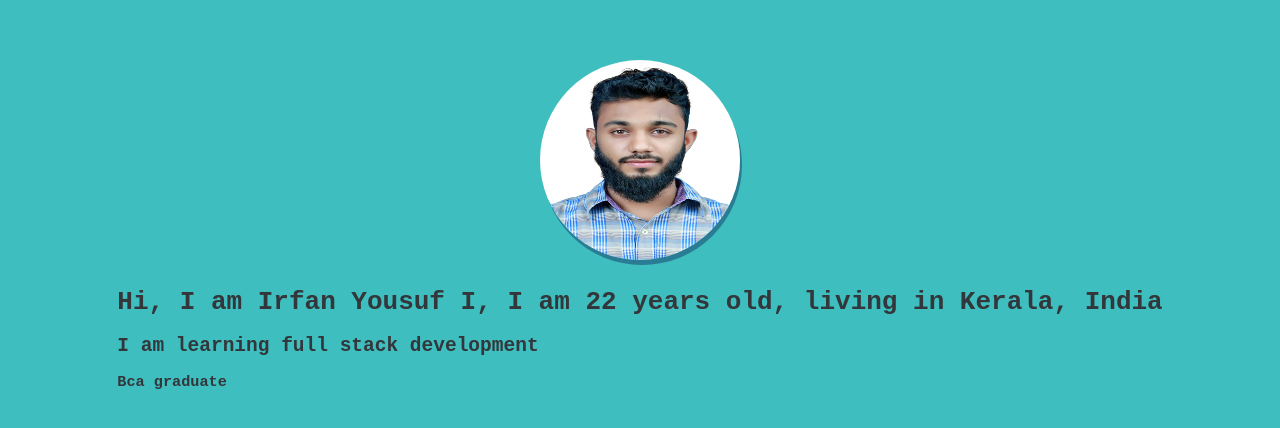
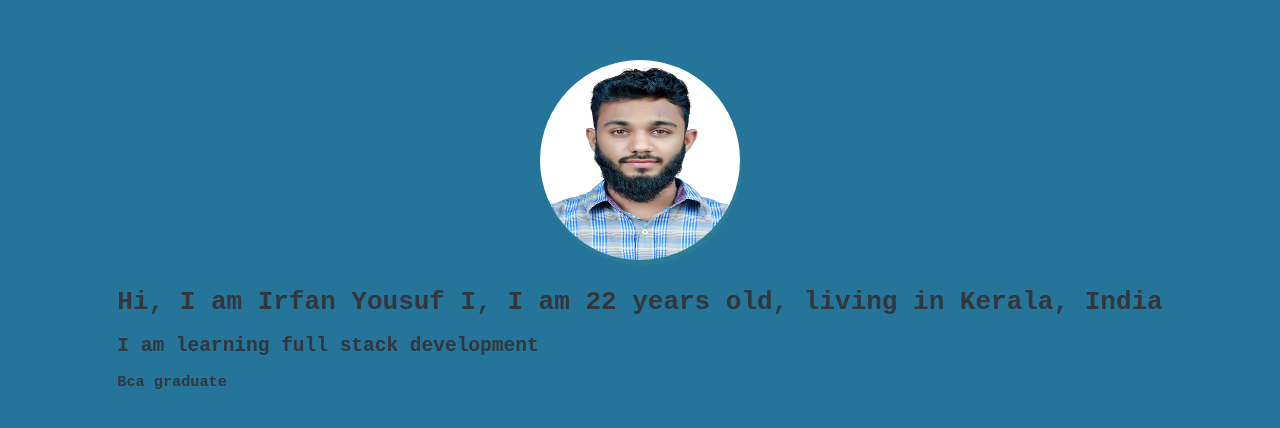
Before and after one commit to irfan1718/portfolio, a plain HTML site: page index.html in a window 1280 px wide. Shown: the part 162-590 px from the top of the page. Drawn offline with Linux system fonts and the light colour scheme.

Commit message:
update bg color
demo

```diff
--- a/style.css
+++ b/style.css
@@ -1,5 +1,5 @@
 .site-header {
-  background-color: rgb(62, 190, 190);
+  background-color: rgb(37, 116, 153);
   color: rgb(51, 54, 58);
   height: 100vh;
   font-family: monospace;
```
